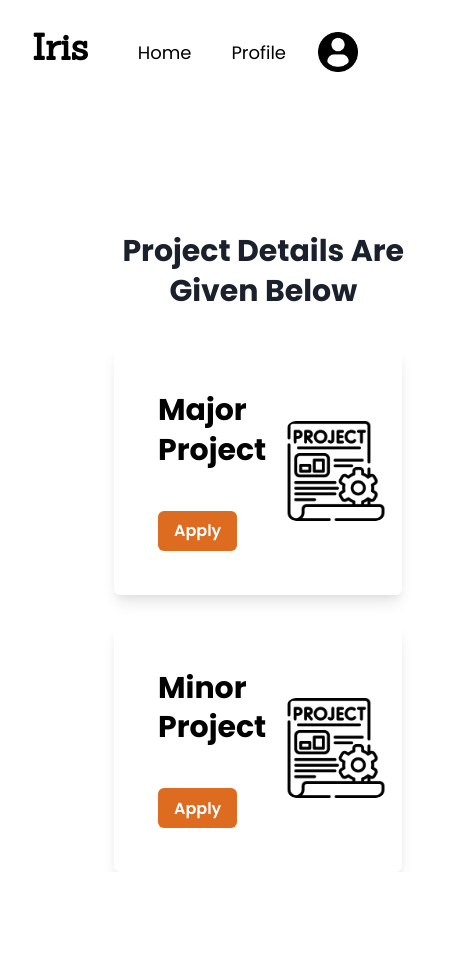
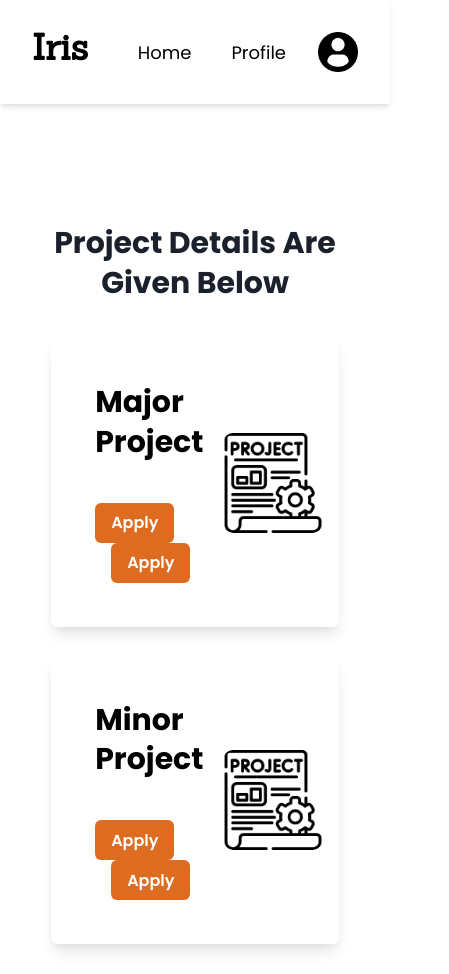
Before and after one commit to parikshith521/IT303-Course-Project, a React (Vite) app: page / in a window 390 px wide. Shown: the whole page, 449 px wide, since content can reach past the window. Before the commit the page ends 872 px from the top, so only its background shows below. Built offline with nearby package versions, Linux system fonts and the light colour scheme.

Commit message:
Responsivity Changes and Routing

```diff
--- a/src/components/DisplayCards.jsx
+++ b/src/components/DisplayCards.jsx
@@ -1,4 +1,5 @@
 import React, { useState } from 'react';
+import { Link } from 'react-router-dom';
 import {
     Container,
     Card,
@@ -40,68 +41,98 @@ export const DisplayCards = () => {
     return (
         <>
             <Container
-
                 maxW={{ base: "95%", sm: "90%", md: "80%", lg: "container.lg", xl: "container.xl" }}
-                mt='120px' ml='20%'
+                mt="120px"
+                mx="auto"  // Center the container horizontally
                 alignContent="center"
                 justifyContent="center"
             >
-                <Heading fontFamily="'Poppins', serif" textAlign="center">Project Details Are Given Below </Heading>
+                <Heading fontFamily="'Poppins', serif" textAlign="center">
+                    Project Details Are Given Below
+                </Heading>
+
+                {/* Major Project Card */}
                 <Card
-                    mt='35px'
-                    ml="20px"  // Shift card slightly to the right
+                    mt="35px"
+                    mx="auto"  // Center the card horizontally
                     p="6"
                     boxShadow="lg"
                     borderRadius="md"
-                    maxW="85%"  // Set card width
+                    maxW="85%"  // Set card width, making it responsive
                     transition="background 0.3s ease"  // Smooth transition for background
                     _hover={{ bg: 'orange.400', boxShadow: "xl" }}  // Change background and shadow on hover
                 >
                     <Flex justify="space-between" align="center">
                         <Box>
                             <CardHeader>
-                                <Heading size='xl' fontFamily="'Poppins', serif" color="black">Major Project</Heading>
+                                <Heading size="xl" fontFamily="'Poppins', serif" color="black">
+                                    Major Project
+                                </Heading>
                             </CardHeader>
                             <CardBody fontFamily="'Poppins', serif">
                                 <Button
-                                    colorScheme='orange'
+                                    colorScheme="orange"
                                     onClick={() => handleViewDetails('major')}
                                     _hover={{ bg: 'orange.300', color: 'white' }}  // Change button color on card hover
                                 >
                                     Apply
                                 </Button> {/* Open modal on click */}
+                                {/* Fill Preferences Button */}
+                                <Link to="/major-allocation">
+                                    <Button
+                                        ml={4}  // Add margin between buttons
+                                        colorScheme="orange"
+                                        _hover={{ bg: 'orange.300', color: 'white' }}  // Hover effect for the button
+                                    >
+                                        Apply
+                                    </Button>
+                                </Link>
                             </CardBody>
                         </Box>
-                        <Image src={projectImage} alt="Project" boxSize="100px" objectFit="cover" borderRadius='10%' />
+                        <Image src={projectImage} alt="Project" boxSize="100px" objectFit="cover" borderRadius="10%" />
                     </Flex>
                 </Card>
 
+                {/* Minor Project Card */}
                 <Card
-                    mt='30px'
-                    ml="20px"  // Shift card slightly to the right
+                    mt="30px"
+                    mb="30px"  // Added margin-bottom to the second card
+                    mx="auto"  // Center the card horizontally
                     p="6"
                     boxShadow="lg"
                     borderRadius="md"
-                    maxW="85%"  // Set card width
+                    maxW="85%"  // Set card width, making it responsive
                     transition="background 0.3s ease"  // Smooth transition for background
                     _hover={{ bg: 'orange.400', boxShadow: "xl" }}  // Change background and shadow on hover
                 >
                     <Flex justify="space-between" align="center">
                         <Box>
                             <CardHeader>
-                                <Heading size='xl' fontFamily="'Poppins', serif" color="black">Minor Project</Heading>
+                                <Heading size="xl" fontFamily="'Poppins', serif" color="black">
+                                    Minor Project
+                                </Heading>
                             </CardHeader>
                             <CardBody fontFamily="'Poppins', serif">
                                 <Button
-                                    colorScheme='orange'
+                                    colorScheme="orange"
                                     onClick={() => handleViewDetails('minor')}
                                     _hover={{ bg: 'orange.300', color: 'white' }}  // Change button color on card hover
                                 >
                                     Apply
                                 </Button> {/* Open modal on click */}
+                                {/* Fill Preferences Button */}
+                                <Link to="/minor-allocation">
+                                    <Button
+                                        ml={4}  // Add margin between buttons
+                                        colorScheme="orange"
+                                        _hover={{ bg: 'orange.300', color: 'white' }}  // Hover effect for the button
+                                    >
+                                        Apply
+                                    </Button>
+                                </Link>
                             </CardBody>
                         </Box>
-                        <Image src={projectImage} alt="Project" boxSize="100px" objectFit="cover" borderRadius='10%' />
+                        <Image src={projectImage} alt="Project" boxSize="100px" objectFit="cover" borderRadius="10%" />
                     </Flex>
                 </Card>
             </Container>
--- a/src/pages/home/Home.jsx
+++ b/src/pages/home/Home.jsx
@@ -1,14 +1,25 @@
-import { VStack } from "@chakra-ui/react";
+import { VStack, Box } from "@chakra-ui/react";
 import { NavBar } from '../../components/NavBar';
 import { DisplayCards } from '../../components/DisplayCards';
 
 export const Home = () => {
     return (
         <>
-            <VStack>
-                <NavBar />
+            <VStack spacing={0} align="stretch">
+                <Box
+                    w="100%"
+                    position="sticky"
+                    top={0}
+                    zIndex={1000}
+                    bg="white"  // Ensure the background stays visible
+                    boxShadow="md"  // Optional: Add a shadow to distinguish from content
+                >
+                    <NavBar />
+                </Box>
+
                 <DisplayCards />
             </VStack>
+
         </>
     )
 }
```
